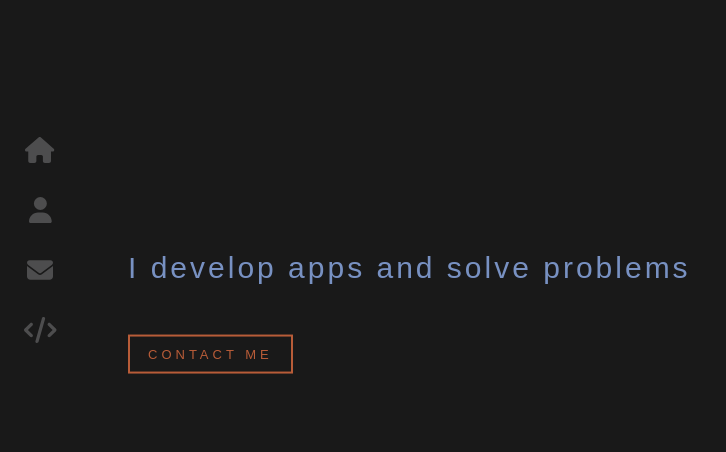
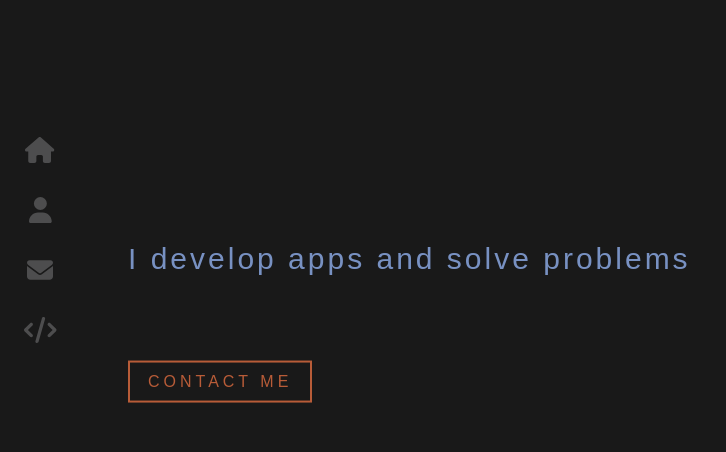
Before and after one commit to yfcheng1/portfolio, a React (Create React App) app in the folder portfolio/: page / in a window 1280 px wide. Shown: the part 164-616 px from the top of the page, without its empty margins (0-726 px from the left). Built offline with nearby package versions, Linux system fonts and the light colour scheme.

Commit message:
finish contact

```diff
--- a/portfolio/src/App.css
+++ b/portfolio/src/App.css
@@ -1,6 +1,6 @@
-.App {
-  /* text-align: center; */
-}
+/* .App {
+  text-align: center;
+} */
 
 .page {
   width: 100%;
@@ -113,14 +113,15 @@ nav a :hover {
 
 .home-h1 {
   color: white;
-  font-size: 56px;
-  line-height: 66px;
+  font-size: 4em;
+  line-height: 76px;
   margin: 0;
   font-weight: 500;
 }
 
 .home-h2 {
   color: #7891C2;
+  font-size: 4em;
   margin-top: 20px;
   font-weight: 400;
   font-size: 30px;
@@ -131,14 +132,14 @@ nav a :hover {
 
 .flat-button {
   color: #B85C38;
-  font-size: 13px;
+  font-size: 16px;
   font-weight: 500;
   letter-spacing: 4px;
   font-family: sans-serif;
   text-decoration: none;
   padding: 10px 18px;
   border: 2px solid #B85C38;
-  margin-top: 25px;
+  margin-top: 60px;
   float: left;
   animation: fadeIn 1s 1.8s backwards;
   white-space: nowrap;
@@ -253,4 +254,10 @@ nav a :hover {
 .about-text{
   color: #ccd6f6;
   font-size: 20px;
+  animation: fadeIn 1s 1.8s backwards;
+  line-height: 1.5;
+  max-width: 600px;
+  /* margin: 0 20px; */
 }
+
+ /* Contact */
--- a/portfolio/src/App.js
+++ b/portfolio/src/App.js
@@ -4,6 +4,7 @@ import { Routes, Route } from 'react-router-dom';
 import Layout from './components/Layout.js';
 import Home from './components/Home.js';
 import About from './components/About.js';
+import Contact from './components/Contact.js';
 
 function App() {
   return (
@@ -12,6 +13,7 @@ function App() {
         <Route path="/" element={< Layout />}>
           <Route index element={< Home />}></Route>
           <Route path="about" element={< About />}></Route>
+          <Route path="/contact" element={< Contact />}></Route>
         </Route>
       </Routes>
     </div>
--- /dev/null
+++ b/portfolio/src/components/Contact.js
@@ -0,0 +1,30 @@
+import { useState } from 'react';
+import Loader from 'react-loaders';
+import AnimatedLetters from './AnimatedLetters';
+
+const Contact = () => {
+  const [letterClass] = useState('text-animate');
+
+  return (
+    <>
+      <div className="container contact-page">
+        <div className="text-zone">
+          <h1 className="about-h1">
+            <AnimatedLetters
+              letterClass={letterClass}
+              strArray={['G', 'e', 't', ' ', 'I', 'n', ' ', 'T', 'o', 'u', 'c', 'h']}
+              idx={15}
+            />
+          </h1>
+          <p className="about-text">
+            Currently I am looking for opportunities in software engineering. I look forward to hearing from you and I will get back to you soon!
+          </p>
+          <a className="flat-button" href="mailto:yufang.cheng1@gmail.com">SAY HI</a>
+        </div>
+      </div>
+      <Loader type="pacman" />
+    </>
+  )
+}
+
+export default Contact;
```
Also changed, not shown: portfolio/src/components/Home.js (+4 -4 lines).
